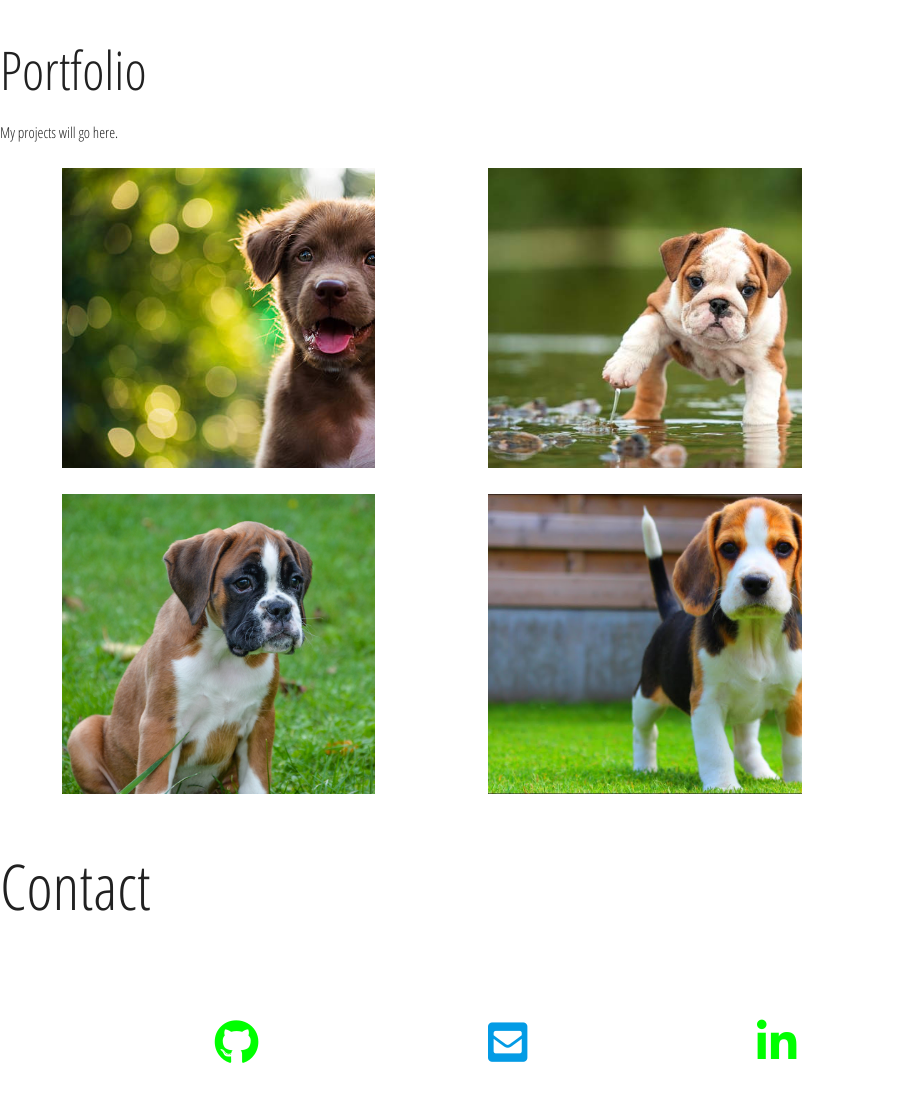
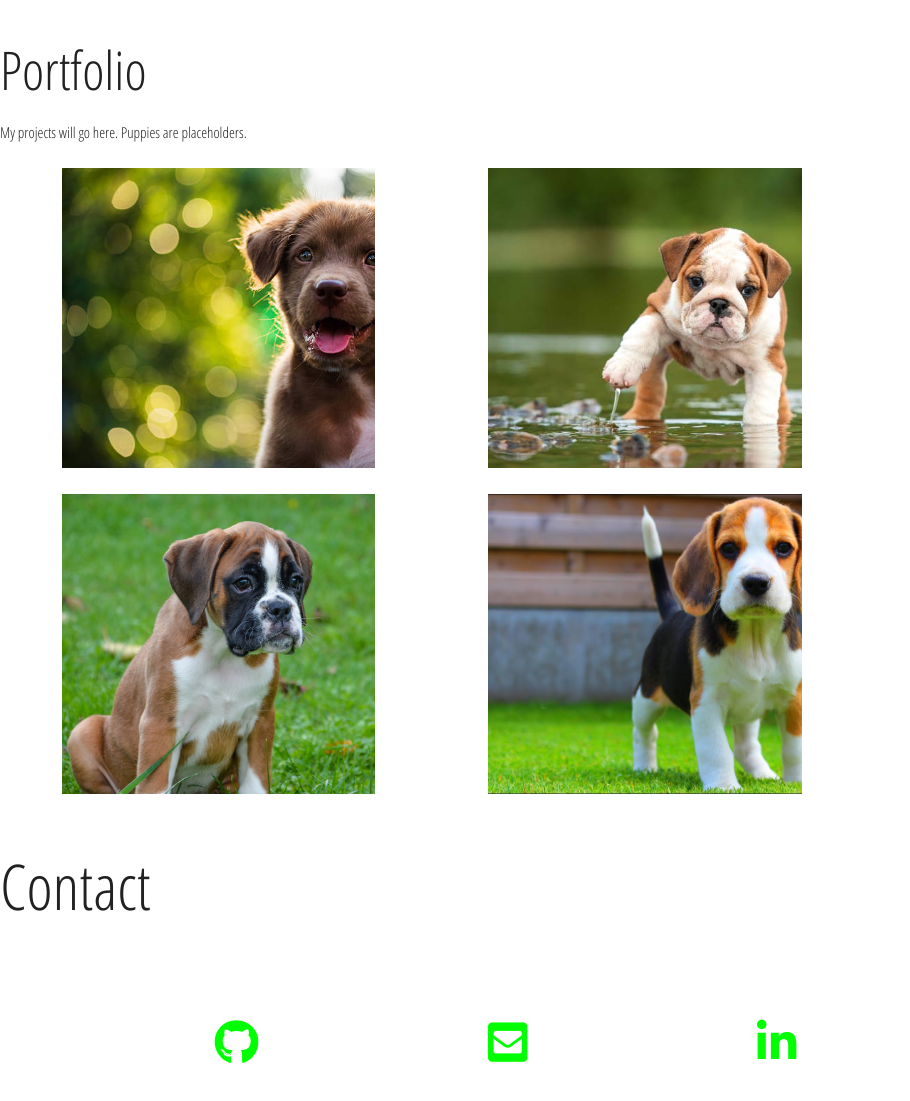
Before and after one commit to mafontana/g102-portfolio, a plain HTML site: page index.html in a window 1280 px wide. Shown: the part 1520-2621 px from the top of the page, 0-910 px from the left. Drawn offline with nearby package versions, Linux system fonts and the light colour scheme.

Commit message:
fixed indentation and validated html

```diff
--- a/index.html
+++ b/index.html
@@ -1,23 +1,19 @@
 <!DOCTYPE html>
 <html>
   <head>
-
+    <title>Meredith Fontana</title>
     <link href="https://fonts.googleapis.com/css?family=Open+Sans+Condensed:300" rel="stylesheet">
     <!--Import materialize.css-->
     <link type="text/css" rel="stylesheet" href="css/materialize.min.css"  media="screen,projection"/>
     <link type="text/css" rel="stylesheet" href="main.css">
-
+    <!--Import font awesome-->
     <link rel="stylesheet" href="https://use.fontawesome.com/releases/v5.3.1/css/all.css" integrity="sha384-mzrmE5qonljUremFsqc01SB46JvROS7bZs3IO2EmfFsd15uHvIt+Y8vEf7N7fWAU" crossorigin="anonymous">
-
     <!--Let browser know website is optimized for mobile-->
     <meta name="viewport" content="width=device-width, initial-scale=1.0"/>
     <!-- Compiled and minified CSS -->
     <link rel="stylesheet" href="https://cdnjs.cloudflare.com/ajax/libs/materialize/1.0.0-rc.2/css/materialize.min.css">
-
   </head>
-
   <body>
-
     <section class="intro">
       <div class="intro-overlay">
         <div class="row">
@@ -30,16 +26,9 @@
                   out some of my work.</i></h4>
             </div>
           </div>
-
       </div>
-
-
-
-  </div>
-
-
     </section>
-
+<!-- Nav Bar -->
     <nav>
       <div class="nav-wrapper">
         <a href="#" class="brand-logo"> <span class="black-text">Meredith Fontana</span></a>
@@ -50,47 +39,26 @@
         </ul>
       </div>
     </nav>
-
-
-
-
-
-
 <!-- About -->
-
-
     <div class="container">
       <div class="about">
         <div class="row">
           <div class="col s6">
               Hi, I'm Meredith! Originally from Houston Texas, I know call Denver home.
               I am a former paleontologist now venturing into the
-           exciting world of web development. </div>
+              exciting world of web development.
+        </div>
           <div class="col s6"> <img src="headshot.JPG" alt="headshot" class="circle"></div>
         </div>
       </div>
     </div>
-
-
+<!-- Divider -->
     <div class="divider"></div>
-  <div class="section">
-
-
-  </div>
-
-
-
-
+    <div class="section"></div>
 <!-- Portfolio -->
-
-
-
-
+    <div class="portfolio">
       <h2 class="heading">Portfolio</h2>
-<p>My projects will go here.</p>
-
-          </div>
-        </div>
+      <p>My projects will go here. Puppies are placeholders. </p>
         <div class="row">
           <div class="col s4">
             <div class="pic"><img src="puppy1.jpg" alt="image"></div>
@@ -112,26 +80,16 @@
             </div>
         </div>
     </div>
-</div>
-
-
 <!-- Contact -->
+    <div class="contact">
       <h1>Contact</h1>
         <div class="icons">
           <a href="https://github.com/mafontana"><i class="fab fa-github fa-3x"></i></a>
           <a href="mailto:meredith.fontana@gmail.com"><i class="fas fa-envelope-square fa-3x"></i></a>
           <a href="https://www.linkedin.com/in/meredithafontana"> <i class="fab fa-linkedin-in fa-3x"></i></a>
-  <i class="fab fa-instagram fa-3x"></i>
-
-
+          <a href="https://www.instagram.com/meredith_fontana/?hl=en"><i class="fab fa-instagram fa-3x"></i></a>
         </div>
-
-
-
-
-
-
-    <!--JavaScript at end of body for optimized loading-->
+    </div>
      <!-- Compiled and minified JavaScript -->
     <script src="https://cdnjs.cloudflare.com/ajax/libs/materialize/1.0.0-rc.2/js/materialize.min.js"></script>
     <script type="text/javascript" src="js/materialize.min.js"></script>
--- a/main.css
+++ b/main.css
@@ -7,13 +7,10 @@ body {
 
 }
 
-
 .circle {
   height:300px;
   width: auto;
 }
-
-
 
 div.col s6 {
   font-family: 'Times New Roman', Times, serif;
@@ -38,13 +35,10 @@ img {
   background-attachment: fixed;
 }
 
-
-
 .intro-overlay {
   margin-top: 100px;
 
 }
-
 
 .about {
   margin-top: 100px;
@@ -58,8 +52,6 @@ img {
   max-height: 400px;
   margin: auto;
   width: 80%;
-
-
 }
 
 .icons {
@@ -72,3 +64,7 @@ img {
    color: lime;
 
 }
+
+.fas {
+  color: lime;
+}
```
Lines whose indentation alone changed are shown as unchanged.
